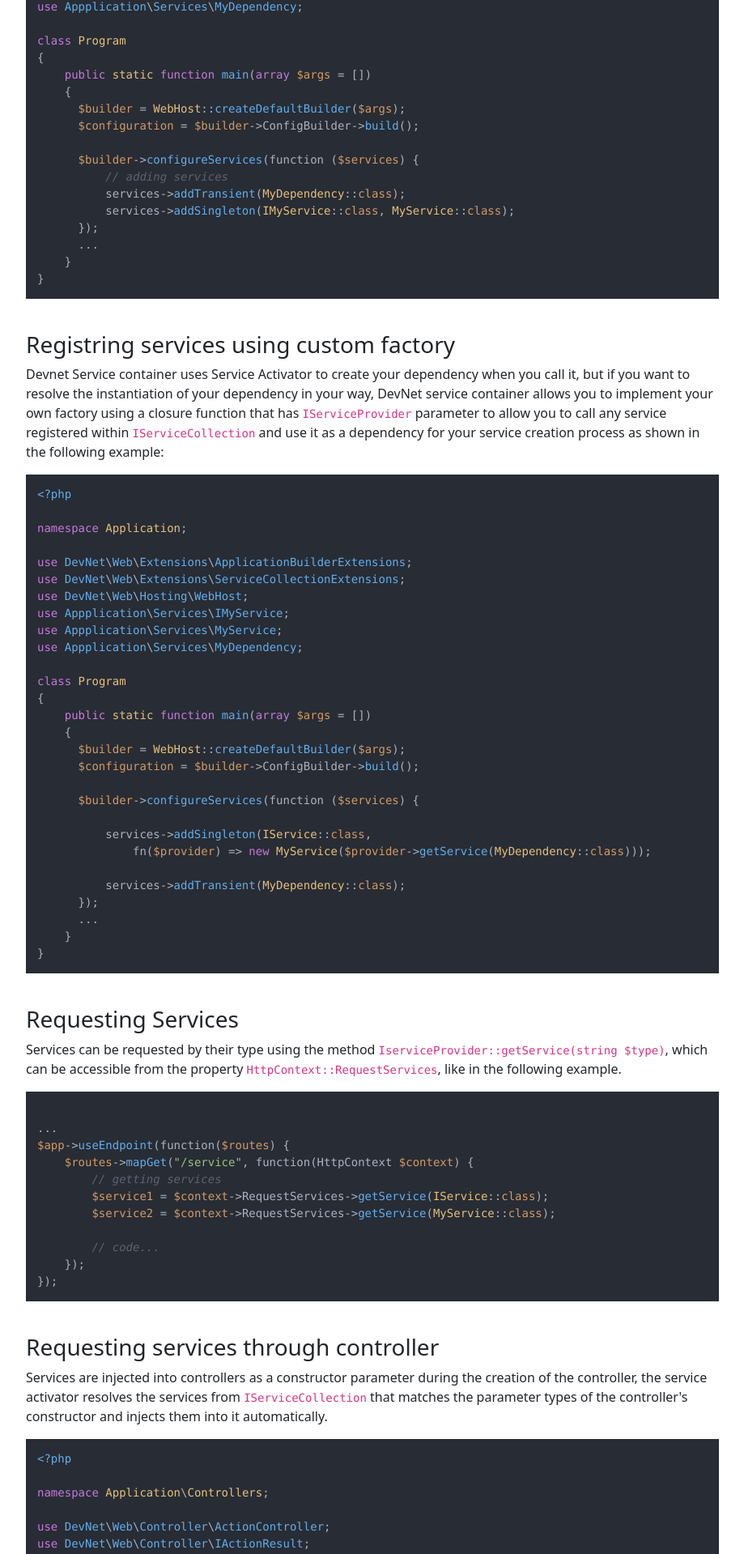
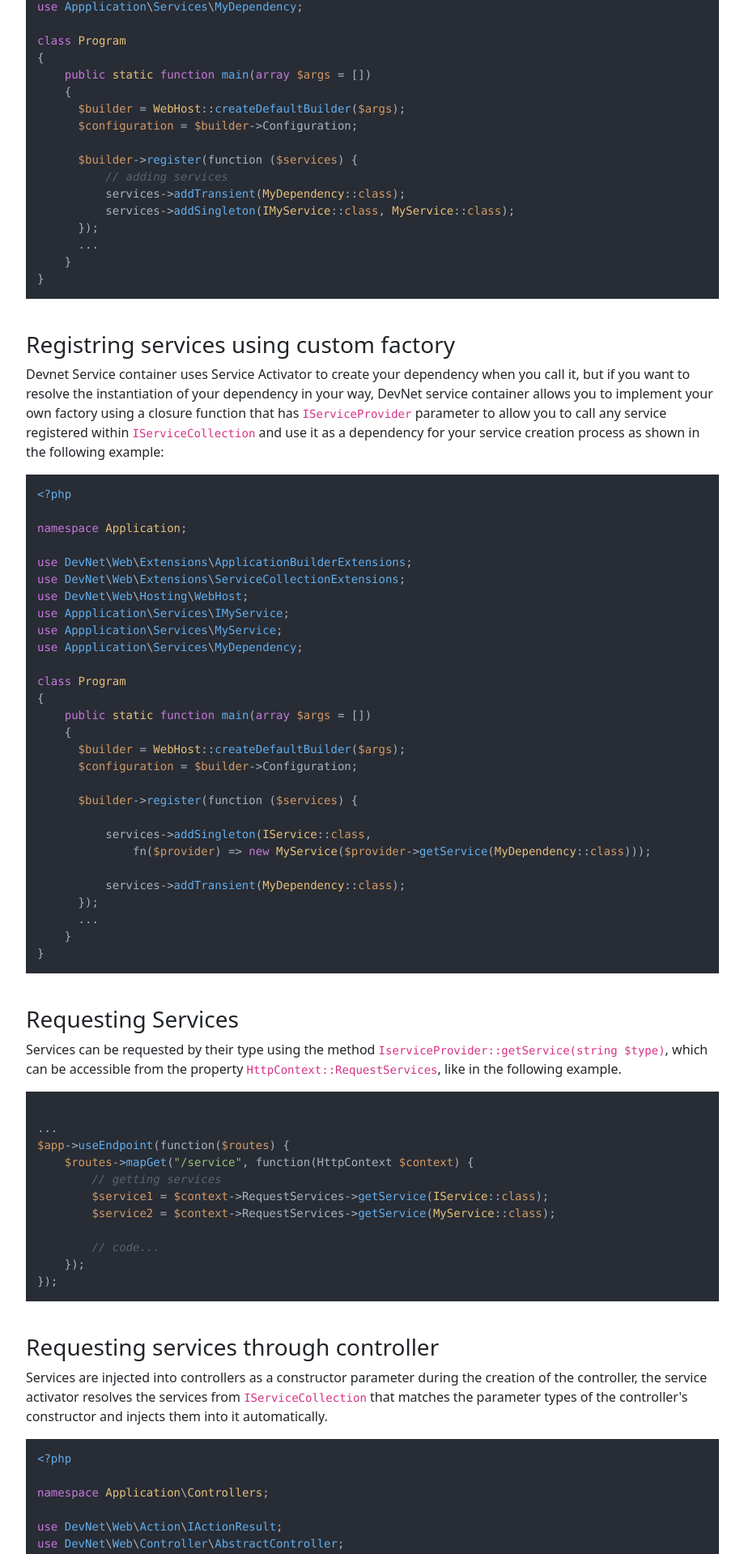
Before and after one commit to DevNet-Framework/devnet-framework.github.io, an Angular app: page /docs/web/dependency in a window 1280 px wide. Shown: the part 1511-3430 px from the top of the page at 81% size, without its empty margins (310-1229 px from the left). Built offline with nearby package versions, Linux system fonts and the light colour scheme.

Commit message:
update contents

```diff
--- a/src/app/console/start/start.component.html
+++ b/src/app/console/start/start.component.html
@@ -15,6 +15,7 @@
           To create a DevNet console project, enter the command below in the Terminal, where the argument <code>project-name</code> is any name you give to your project:
         </p>
         <pre><code class="language-shell">devnet new console --output project-name</code></pre>
+        <br>
         <h4>Project Structure</h4>
         <p>
           DevNet CLI will create a simple console template with the following project structure:
@@ -27,6 +28,7 @@
 ├── vendor/
 ├── devnet.proj
 └── Program.php</code></pre>
+        <br>
         <h4>Entry Point</h4>
         <p>
           By default, the entry point is the static method <code>Application\Program::main(array $args)</code>, but you can change that in the project file <code>devnet.proj</code>
--- a/src/app/setup/installation/installation.component.html
+++ b/src/app/setup/installation/installation.component.html
@@ -12,7 +12,7 @@
         </p>
         <h3>Software Requirements</h3>
         <ul>
-          <li><a href="https://www.php.net/" rel="nofollow">PHP</a> version 8.0 or higher</li>
+          <li><a href="https://www.php.net/" rel="nofollow">PHP</a> version 8.1 or higher</li>
           <li><a href="https://getcomposer.org/" rel="nofollow">Composer</a> version 2.0 or higher</li>
           <li>You may need to install or activate <code>PDO PHP Extension</code></li>
         </ul>
--- a/src/app/shared/sidebar/sidebar.component.html
+++ b/src/app/shared/sidebar/sidebar.component.html
@@ -19,8 +19,8 @@
       <div class="collapse" id="console-collapse" data-bs-parent="#menu">
         <ul class="btn-toggle-nav list-unstyled fw-normal pb-1 small">
           <li><a class="link-dark d-inline-flex text-decoration-none rounded" routerLink="/docs/console/start" routerLinkActive="fw-bold">Get Started</a></li>
-          <li><a class="link-dark d-inline-flex text-decoration-none rounded" routerLink="/docs/console/output" routerLinkActive="fw-bold">Console Output</a></li>
-          <li><a class="link-dark d-inline-flex text-decoration-none rounded" routerLink="/docs/console/input" routerLinkActive="fw-bold">Console Input</a></li>
+          <li><a class="link-dark d-inline-flex text-decoration-none rounded" routerLink="/docs/console/output" routerLinkActive="fw-bold">Output</a></li>
+          <li><a class="link-dark d-inline-flex text-decoration-none rounded" routerLink="/docs/console/input" routerLinkActive="fw-bold">Input</a></li>
           <li><a class="link-dark d-inline-flex text-decoration-none rounded" routerLink="/docs/console/command" routerLinkActive="fw-bold">Command Line</a></li>
         </ul>
       </div>
--- a/src/app/web/controller/controller.component.html
+++ b/src/app/web/controller/controller.component.html
@@ -14,7 +14,7 @@
         <br><br>
         <h3>Registring MVC Service</h3>
         <p>
-          Before using the controller component, we need first to register the MVC service inside the method <code>WebHostBuilder::configureServices()</code> by calling the extension method <code>ServiceCollectionExtensions::addMvc()</code> which is attached to the instance of type IServiceCollection, as shown in the following code example.
+          Before using the controller component, we need first to register the MVC service inside the method <code>WebHostBuilder::register()</code> by calling the extension method <code>ServiceCollectionExtensions::addMvc()</code> which is attached to the instance of type IServiceCollection, as shown in the following code example.
         </p>
         <pre><code class="language-php">&lt;?php
 
@@ -27,7 +27,7 @@ use DevNet\Web\Hosting\WebHost;
 public static function main(array $args = [])
 &lcub;
     $builder = WebHost::createDefaultBuilder($args);
-    $builder->configureServices(function ($services) &lcub;
+    $builder->register(function ($services) &lcub;
         // adding mvc service
         $services->addMvc();
     });
@@ -37,7 +37,7 @@ public static function main(array $args = [])
         $app->useRouter();
         $app->useEndpoint(function ($routes) &lcub;
             // mapping routes to controllers
-            $routes->mapRoute("&lcub;controller=home}/&lcub;action=index}/&lcub;id?}");
+            $routes->map("&lcub;controller=home}/&lcub;action=index}/&lcub;id?}");
         });
     });
 }</code></pre>
@@ -54,8 +54,8 @@ public static function main(array $args = [])
 
 namespace Application\Controllers;
 
+use DevNet\Web\Action\IActionResult;
 use DevNet\Web\Controller\AbstractController;
-use DevNet\Web\Controller\IActionResult;
 
 class HelloController extends AbstractController
 &lcub;
@@ -112,8 +112,8 @@ class HelloController extends AbstractController
 namespace Application\Controllers;
 
 use DevNet\System\Async\Task;
+use DevNet\Web\Action\IActionResult;
 use DevNet\Web\Controller\AbstractController;
-use DevNet\Web\Controller\IActionResult;
 
 use function Devnet\System\await;
 
@@ -140,8 +140,8 @@ class HelloController extends AbstractController
 
 namespace Application\Controllers;
 
+use DevNet\Web\Action\IActionResult;
 use DevNet\Web\Controller\AbstractController;
-use DevNet\Web\Controller\IActionResult;
 
 class StudentController extends AbstractController
 &lcub;
--- a/src/app/web/dependency/dependency.component.html
+++ b/src/app/web/dependency/dependency.component.html
@@ -40,7 +40,7 @@ class MyService implement IService
         </p>
         <h2>Registring services</h2>
         <p>
-          Typically the method <code>WebHostBuilder::configureServices(IServiceCollection $services)</code> is responsible for defining the services that will be used throw your application without hard coding, and you can add services to the container with complex dependencies by using one of the following methods:
+          Typically the method <code>WebHostBuilder::register(IServiceCollection $services)</code> is responsible for defining the services that will be used throw your application without hard coding, and you can add services to the container with complex dependencies by using one of the following methods:
         </p>
         <ul>
           <li>
@@ -70,9 +70,9 @@ class Program
     public static function main(array $args = [])
     &lcub;
       $builder = WebHost::createDefaultBuilder($args);
-      $configuration = $builder->ConfigBuilder->build();
+      $configuration = $builder->Configuration;
 
-      $builder->configureServices(function ($services) &lcub;
+      $builder->register(function ($services) &lcub;
           // adding services
           services->addTransient(MyDependency::class);
           services->addSingleton(IMyService::class, MyService::class);
@@ -102,9 +102,9 @@ class Program
     public static function main(array $args = [])
     &lcub;
       $builder = WebHost::createDefaultBuilder($args);
-      $configuration = $builder->ConfigBuilder->build();
+      $configuration = $builder->Configuration;
 
-      $builder->configureServices(function ($services) &lcub;
+      $builder->register(function ($services) &lcub;
 
           services->addSingleton(IService::class,
               fn($provider) => new MyService($provider->getService(MyDependency::class)));
@@ -141,11 +141,11 @@ $app->useEndpoint(function($routes) &lcub;
 
 namespace Application\Controllers;
 
-use DevNet\Web\Controller\ActionController;
-use DevNet\Web\Controller\IActionResult;
+use DevNet\Web\Action\IActionResult;
+use DevNet\Web\Controller\AbstractController;
 use Application\Services\IMyService;
 
-class HelloController extends ActionController
+class HelloController extends AbstractController
 &lcub;
     private IMyService $MyService;
 
--- a/src/app/web/http/http.component.html
+++ b/src/app/web/http/http.component.html
@@ -20,7 +20,7 @@ use DevNet\Web\Http\HttpContextFactory;
 
 $httpContext = HttpContextFactory::create();</code></pre>
         <br>
-        <h5>Http Request</h5>
+        <h4>Http Request</h4>
         <p class="text-justify">
           You can access the <code>HttpRequest</code> property from the <code>HttpContext</code> and inspect the HTTP request information as shown below
         </p>
@@ -53,7 +53,7 @@ $value   = $values[0];</code></pre>
         <pre><code class="language-php">$cookies = $httpContext->Resquest->Cookies;
 $value   = $cookies->getValue('name');</code></pre>
         <br>
-        <h5>Http Response</h5>
+        <h4>Http Response</h4>
         <p class="text-justify">
           You can access the <code>HttpResponse</code> property from the <code>HttpContext</code> and set the HTTP response data as shown below.
         </p>
@@ -77,7 +77,7 @@ $task = $httpContext->Response->writeJsonAsync($object);</code></pre>
         <h6>Set Response Status Code</h6>
         <pre><code class="language-php">$httpContext->Response->setStatusCode(403);</code></pre>
         <br>
-        <h3>Http Client</h3>
+        <h4>Http Client</h4>
         <p class="text-justify">
           DevNet Provides a <code>HttpClient</code> class for sending HTTP requests to a web API server and receiving back HTTP responses.
         </p>
--- a/src/app/web/start/start.component.html
+++ b/src/app/web/start/start.component.html
@@ -13,12 +13,13 @@
           Model-View-Controller architectural pattern which is available as an action dispatcher with a
           template engine that can be integrated into the services and invoked in the middleware endpoint.
         </p>
-        <h3>Create Web Project</h3>
+        <h3>Create a web project</h3>
         <p>
           To create a DevNet web project, enter the command below in the Terminal, where the argument
           <code>project-name</code> is any name you give to your web project:
         </p>
         <pre><code class="language-shell">devnet new web --output project-name</code></pre>
+        <br>
         <h4>Project Structure</h4>
         <p>
           DevNet CLI will create a simple web template with the following project structure:
@@ -39,6 +40,7 @@
   ├── devnet.proj
   ├── Program.php
   └── settings.json</code></pre>
+        <br>
         <h4>Entry Point</h4>
         <p>
           Like the console project, the entry point by default is the static method
@@ -48,7 +50,7 @@
         <p>
           The entry point method calls the static method
           <code>WebHost::createDefaultBuilder(array $args)</code> to create a <code>WebHostBuilder</code>
-          instance which can configure services through the method <code>configureServices()</code>, and
+          instance which can configure services through the method <code>register()</code>, and
           builds a <code>WebHost</code> instance which calls the <code>start()</code> method to configure the
           app's request pipeline, then runs the application as shown in the code below, and we will discuss
           how to register services, middlewares and routes in details in the upcoming sections.
@@ -57,16 +59,18 @@
 
 namespace Application;
 
-use DevNet\System\IO\Console;
+use DevNet\Web\Extensions\ApplicationBuilderExtensions;
+use DevNet\Web\Extensions\ServiceCollectionExtensions;
+use DevNet\Web\Hosting\WebHost;
 
 class Program
 &lcub;
     public static function main(array $args = [])
     &lcub;
         $builder = WebHost::createDefaultBuilder($args);
-        $configuration = $builder->ConfigBuilder->build();
+        $configuration = $builder->Configuration;
 
-        $builder->configureServices(function ($services) use ($configuration) &lcub;
+        $builder->register(function ($services) use ($configuration) &lcub;
             // services
         });
 
@@ -84,7 +88,7 @@ class Program
     }
 }</code></pre>
         <br>
-        <h3>Run The Application</h3>
+        <h3>Run the application</h3>
         <p>
           To run the web application, run the following command in the Terminal :
         </p>
--- a/src/app/web/view/view.component.html
+++ b/src/app/web/view/view.component.html
@@ -46,10 +46,10 @@
 
 namespace Application\Controllers;
 
-use DevNet\Web\Controller\ActionController;
-use DevNet\Web\Controller\IActionResult;
+use DevNet\Web\Controller\AbstractController;
+use DevNet\Web\Action\IActionResult;
 
-class HomeController extends ActionController
+class HomeController extends AbstractController
 &lcub;
     public function index(): IActionResult
     &lcub;
@@ -72,10 +72,10 @@ class HomeController extends ActionController
 
 namespace Application\Controllers;
 
-use DevNet\Web\Controller\ActionController;
-use DevNet\Web\Controller\IActionResult;
+use DevNet\Web\Action\IActionResult;
+use DevNet\Web\Controller\AbstractController;
 
-class HomeController extends ActionController
+class HomeController extends AbstractController
 &lcub;
     public function index(): IActionResult
     &lcub;
@@ -120,10 +120,10 @@ class Student
 
 namespace Application\Controllers;
 
-use DevNet\Web\Controller\ActionController;
-use DevNet\Web\Controller\IActionResult;
+use DevNet\Web\Action\IActionResult;
+use DevNet\Web\Controller\AbstractController;
 
-class HomeController extends ActionController
+class HomeController extends AbstractController
 &lcub;
     public function index($name): IActionResult
     &lcub;
@@ -162,10 +162,10 @@ class HomeController extends ActionController
 
 namespace Application\Controllers;
 
-use DevNet\Web\Controller\ActionController;
-use DevNet\Web\Controller\IActionResult;
+use DevNet\Web\Action\IActionResult;
+use DevNet\Web\Controller\AbstractController;
 
-class HomeController extends ActionController
+class HomeController extends AbstractController
 &lcub;
     public function index($name): IActionResult
     &lcub;
```
Also changed, not shown: src/app/web/routing/routing.component.html (+6 -6 lines).
